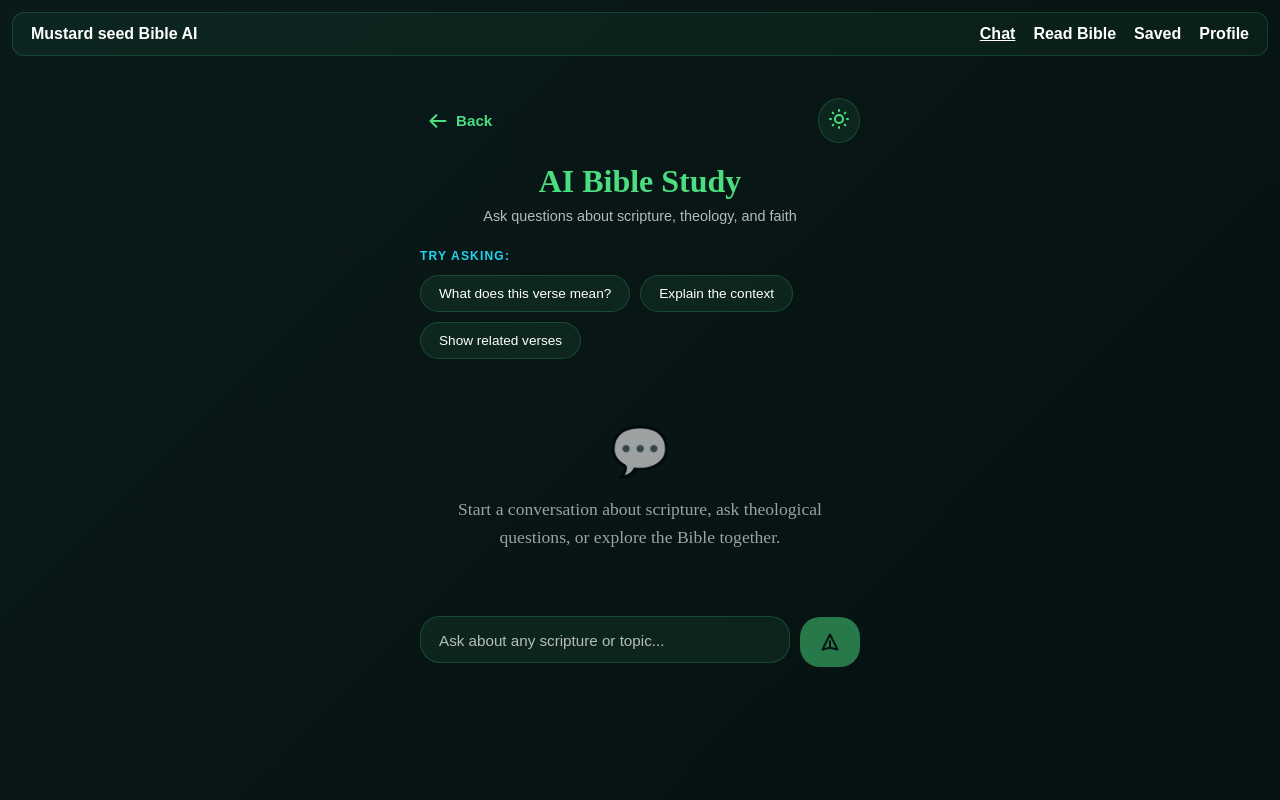
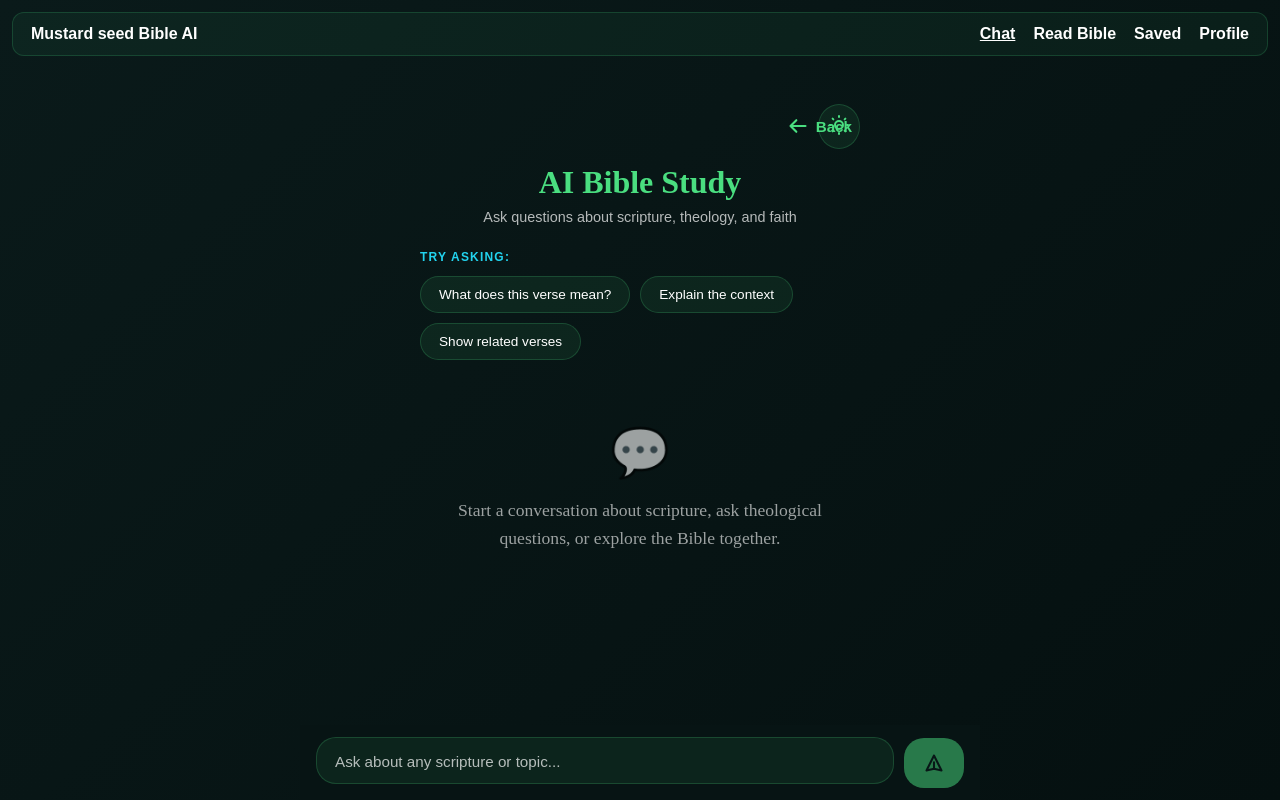
Before and after one commit to juniormusasizi61/the_mustard_seed, a React (Vite) app: page / in a window 1280 px wide. Built offline with nearby package versions, Linux system fonts and the light colour scheme.

Commit message:
Changed the positioning of some elements

```diff
--- a/src/components/chat/chat.css
+++ b/src/components/chat/chat.css
@@ -85,10 +85,10 @@ body.brutalist {
 /* Header */
 .header {
   display: flex;
-  justify-content: space-between;
+  justify-content: flex-end;
   align-items: center;
   margin-bottom: 20px;
-  padding-top: 10px;
+  padding-top: 20px;
 }
 
 .back-button {
@@ -111,7 +111,7 @@ body.brutalist .back-button { color: var(--brutalist-text); font-family: 'Bebas
 body.organic .back-icon { stroke: var(--organic-accent); }
 body.brutalist .back-icon { stroke: var(--brutalist-text); }
 
-.theme-toggle { background: none; border: none; cursor: pointer; padding: 8px; border-radius: 50%; transition: all 0.3s ease; }
+.theme-toggle { background: none; border: none; position:fixed;background: transparent; cursor: pointer; padding: 8px; border-radius: 50%; transition: all 0.3s ease; }
 body.organic .theme-toggle { background: var(--organic-card-bg); border: 1px solid var(--organic-border); }
 body.brutalist .theme-toggle { background: var(--brutalist-text); border: 3px solid var(--brutalist-text); }
 
@@ -149,12 +149,14 @@ body.brutalist .suggestion-chip:active { background: var(--brutalist-text); colo
 /* Chat container */
 .chat-container {
   flex: 1;
-  overflow-y: auto;
+  overflow: auto;
   margin-bottom: 20px;
   display: flex;
   flex-direction: column;
   gap: 15px;
   padding: 5px;
+  padding-bottom: 100px;;
+
 }
 .chat-container::-webkit-scrollbar { width: 6px; }
 body.organic .chat-container::-webkit-scrollbar-track { background: rgba(255, 255, 255, 0.05); border-radius: 3px; }
@@ -193,7 +195,41 @@ body.brutalist .typing-dot { background: var(--brutalist-text); }
 }
 
 /* Input area */
-.input-area { display: flex; gap: 10px; align-items: flex-end; padding-bottom: 10px; }
+.input-area {
+  display: flex;
+  gap: 10px;
+  align-items: flex-end;
+  padding: 12px 16px;
+  position: fixed;
+  bottom: 0;
+
+
+  /* Add your responsive side margins */
+  left: 0;
+  right: 0;
+  width: 100%;
+  background: #071414;
+  z-index: 100;
+  box-sizing: border-box;
+}
+
+/* PC margins */
+@media (min-width: 1024px) {
+  .input-area {
+    left: 300px;
+    right: 300px;
+    width: calc(100% - 600px);
+  }
+}
+
+/* Tablet margins */
+@media (min-width: 768px) and (max-width: 1023px) {
+  .input-area {
+    left: 100px;
+    right: 100px;
+    width: calc(100% - 200px);
+  }
+}
 .input-wrapper { flex: 1; position: relative; }
 
 .message-input {
```
